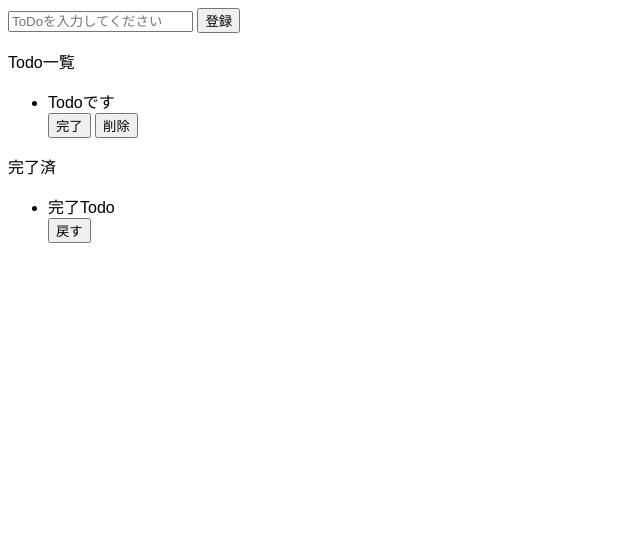
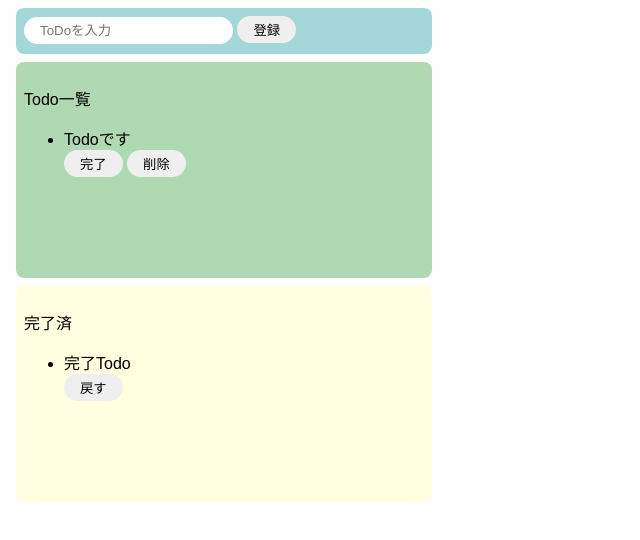
Before and after one commit to go-nakao/JavaScript-ToDoApp, a website built with Parcel: page index.html in a window 1280 px wide. Shown: the whole page, without its empty margins (0-640 px from the left). Built offline with nearby package versions, Linux system fonts and the light colour scheme.

Commit message:
button-style

```diff
--- a/index.html
+++ b/index.html
@@ -2,17 +2,18 @@
 <html>
 
 <head>
-	<title>Parcel Sandbox</title>
-	<meta charset="UTF-8" />
+	<title>Todo</title>
+	<meta charset="utf-8" />
+	<link rel="stylesheet" href="src/styles.css">
 </head>
 
 <body>
-	<div>
+	<div class="input-area">
 		<!-- 入力エリア：テキストエリアと登録ボタンがある -->
-		<input placeholder="ToDoを入力してください">
+		<input placeholder="ToDoを入力">
 		<button>登録</button>
 	</div>
-	<div>
+	<div class="Todo-area">
 		<!-- 一覧エリア -->
 		<p>Todo一覧</p>
 		<ul>
@@ -23,7 +24,7 @@
 			</div>
 		</ul>
 	</div>
-	<div>
+	<div class="complete-area">
 		<!-- 完了エリア -->
 		<p>完了済</p>
 		<ul>
--- a/src/styles.css
+++ b/src/styles.css
@@ -1,3 +1,49 @@
 body {
   font-family: sans-serif;
 }
+
+input {
+  border-radius: 16px;
+  border: none;
+  padding: 6px 16px;
+  outline: none;
+}
+
+button {
+  border-radius: 16px;
+  border: none;
+  padding: 4px 16px;
+}
+
+button:hover {
+  background-color: #ff7fff;
+  color: #fff;
+  cursor: pointer;
+}
+
+.input-area {
+  background-color: rgb(163, 215, 218);
+  height: 30px;
+  width: 400px;
+  padding: 8px;
+  margin: 8px;
+  border-radius: 8px;
+}
+
+.Todo-area {
+  background-color: rgb(174, 217, 179);
+  min-height: 200px;
+  width: 400px;
+  padding: 8px;
+  margin: 8px;
+  border-radius: 8px;
+}
+
+.complete-area {
+  background-color: #ffffe0;
+  min-height: 200px;
+  width: 400px;
+  padding: 8px;
+  margin: 8px;
+  border-radius: 8px;
+}
```
